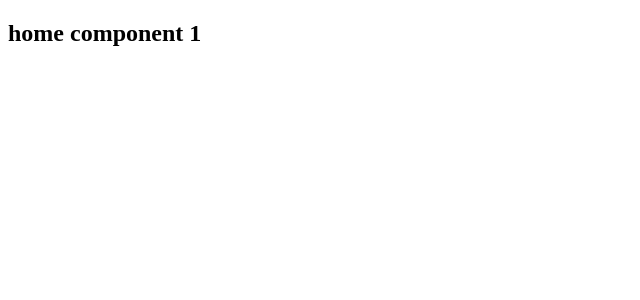
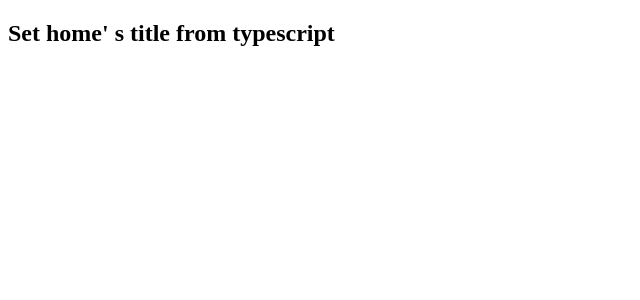
Before and after one commit to joecole1011/AngularCTF2, an Angular app: page / in a window 1280 px wide. Shown: the top 300 px of the page, without its empty margins (0-640 px from the left). Built offline with nearby package versions, Linux system fonts and the light colour scheme.

Commit message:
Lab2:ICLC
Lab2:ICLC v.2

```diff
--- a/src/app/app.component.html
+++ b/src/app/app.component.html
@@ -1,5 +1,5 @@
 <div>
 
-<app-home [title]="'home component 1'"></app-home>
+<app-home [title]="homeTitleValue"></app-home>
 
 </div>
--- a/src/app/app.component.ts
+++ b/src/app/app.component.ts
@@ -6,5 +6,5 @@ import { Component } from '@angular/core';
   styleUrls: ['./app.component.css']
 })
 export class AppComponent {
-  title = 'AngularCFT2';
+  homeTitleValue = `Set home' s title from typescript`
 }
```
